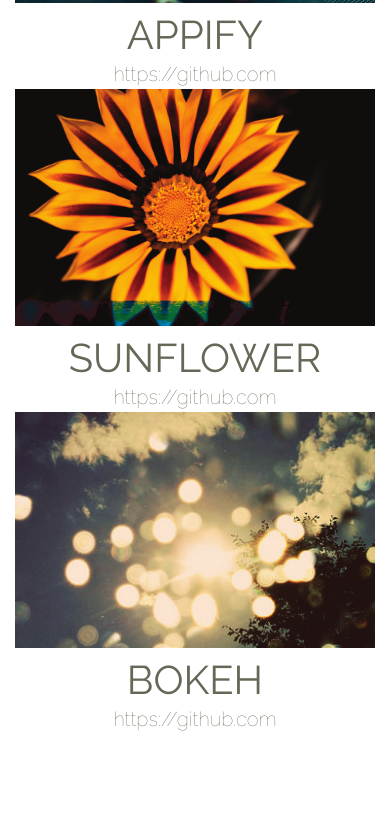
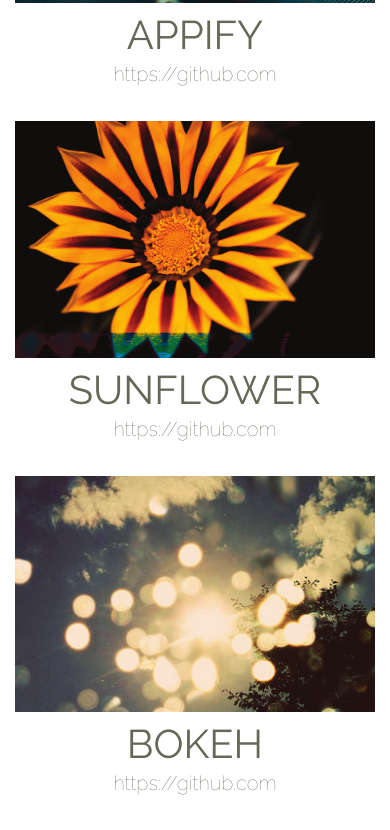
Before and after one commit to rastamanjohn/udacity, a plain HTML site: page portfolio-jane-doette/index.html in a window 390 px wide. Shown: the part 1071-1901 px from the top of the page. Before the commit the page ends 1805 px from the top, so only its background shows below. Drawn offline with Linux system fonts and the light colour scheme.

Commit message:
fix margin (mostly mobile)

```diff
--- a/portfolio-jane-doette/css/styles.css
+++ b/portfolio-jane-doette/css/styles.css
@@ -40,6 +40,7 @@ hr {
 
 }
 .projects {
+    margin-bottom: 32px;
     text-align: center;
     color: #BCBBBB;
 }
@@ -66,7 +67,6 @@ hr {
 }
 
 .project-link {
-    margin-bottom: 32px;
     font-size: 20px;
     font-weight: 100;
     color: #666756;
--- a/portfolio-jane-doette/index.html
+++ b/portfolio-jane-doette/index.html
@@ -48,20 +48,20 @@
                 <h2>Featured Work</h2>
             </div>
         </div>
-        <div class="row projects">
-            <div class="col-md-4">
+        <div class="row">
+            <div class="col-md-4 projects">
                 <!--img class="img-fluid" src="images/555x300"-->
                 <img class="img-fluid" src="images/appify-diy.png">
                 <h3 class="project-title">Appify</h3>
                 <a class="project-link" href="https://github.com">https://github.com</a>
             </div>
-            <div class="col-md-4">
+            <div class="col-md-4 projects">
                 <!--img class="img-fluid" src="images/555x300"-->
                 <img class="img-fluid" src="images/sunflower-diy.png">
                 <h3 class="project-title">Sunflower</h3>
                 <a class="project-link" href="https://github.com">https://github.com</a>
             </div>
-            <div class="col-md-4">
+            <div class="col-md-4 projects">
                 <!--img class="img-fluid" src="images/555x300"-->
                 <img class="img-fluid" src="images/bokeh-diy.png">
                 <h3 class="project-title">Bokeh</h3>
```
